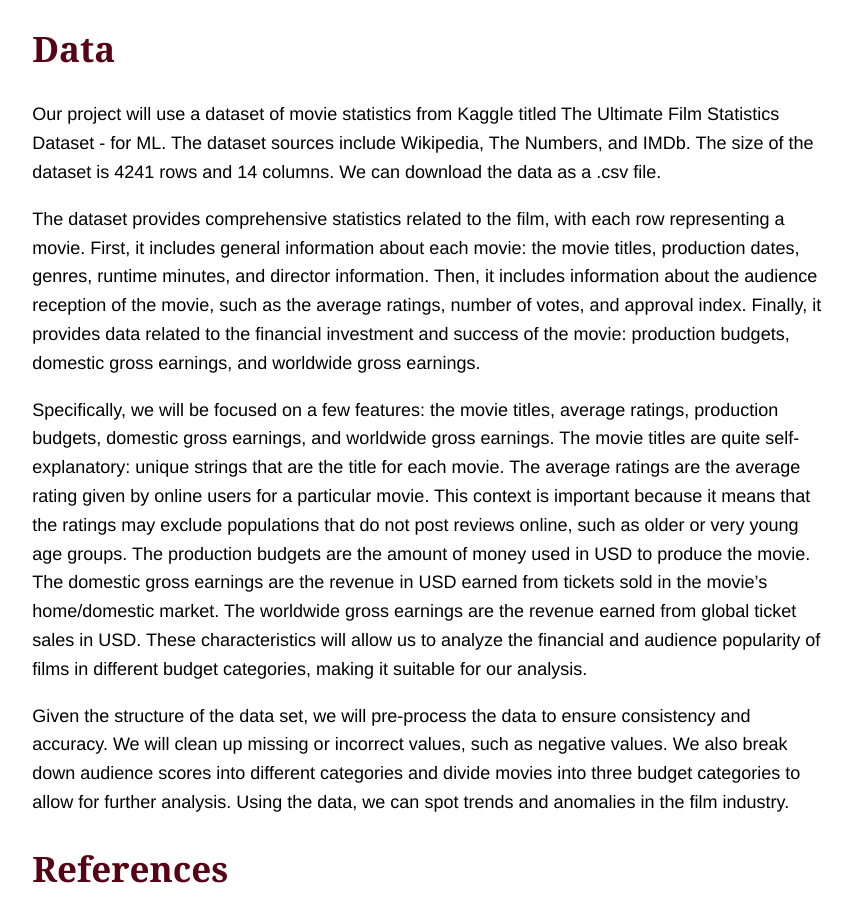
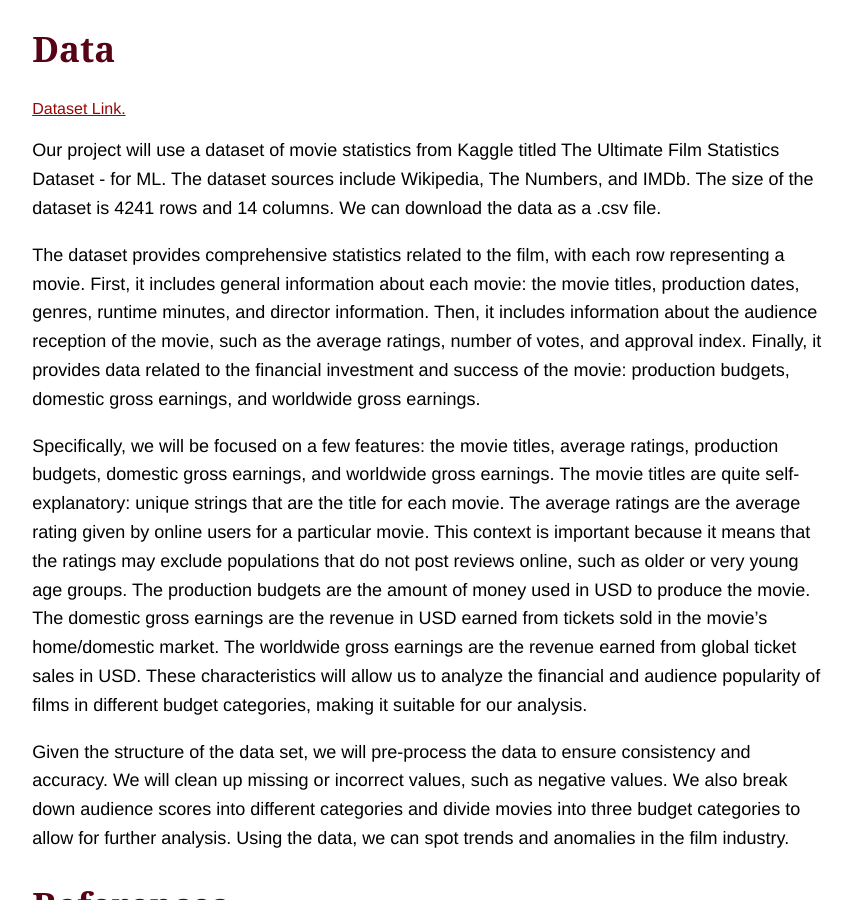
Before and after one commit to eunicezxx/DS4200, a plain HTML site: page index.html in a window 1280 px wide. Shown: the part 1581-2481 px from the top of the page, without its empty margins (211-1063 px from the left). Drawn offline with nearby package versions, Linux system fonts and the light colour scheme; a script that the page names is missing.

Commit message:
add link

```diff
--- a/index.html
+++ b/index.html
@@ -54,6 +54,7 @@
                     </div>
                     <div>
                         <h2>Data</h2>
+                        <a href="https://www.kaggle.com/datasets/alessandrolobello/the-ultimate-film-statistics-dataset-for-ml">Dataset Link.</a>
                         <p>
                             Our project will use a dataset of movie statistics from Kaggle titled The Ultimate Film Statistics Dataset - for ML. The dataset sources include Wikipedia, The Numbers, and IMDb. The size of the dataset is 4241 rows and 14 columns. We can download the data as a .csv file.
                         </p>
```
